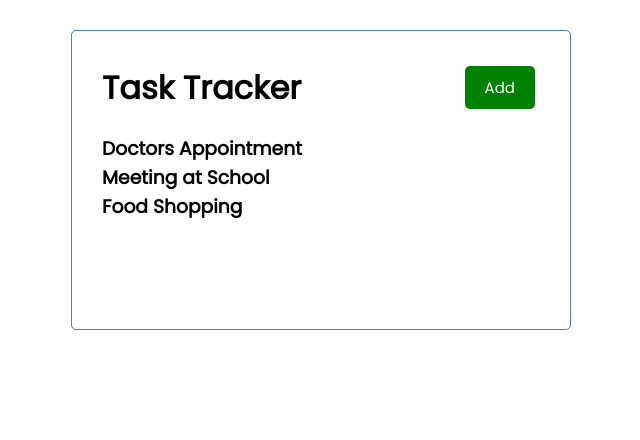
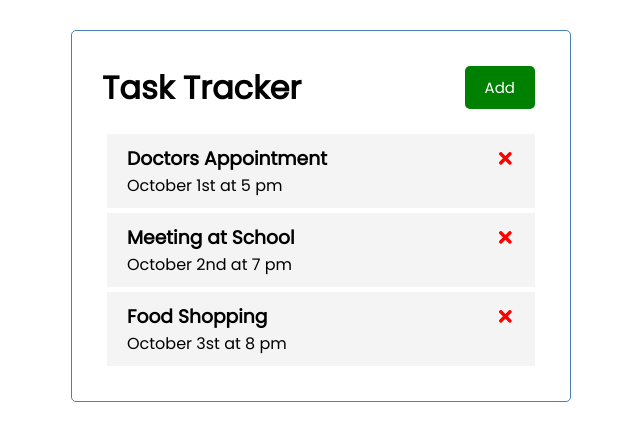
Before and after one commit to Mohammed-Sibahi/react101, a React (Create React App) app in the folder react-task-tracker/: page / in a window 1280 px wide. Shown: the top 440 px of the page, without its empty margins (319-959 px from the left). Built offline with nearby package versions, Linux system fonts and the light colour scheme.

Commit message:
install react-icons

```diff
--- a/react-task-tracker/package.json
+++ b/react-task-tracker/package.json
@@ -8,6 +8,7 @@
     "@testing-library/user-event": "^12.8.3",
     "react": "^17.0.2",
     "react-dom": "^17.0.2",
+    "react-icons": "^4.3.1",
     "react-scripts": "4.0.3",
     "web-vitals": "^1.1.2"
   },
--- a/react-task-tracker/src/components/Task.js
+++ b/react-task-tracker/src/components/Task.js
@@ -0,0 +1,12 @@
+import { FaTimes } from 'react-icons/fa';
+
+const Task = ({ task }) => {
+    return (
+        <div className='task'>
+            <h3>{task.text} <FaTimes style={{ color: 'red', cursor: 'pointer' }} /></h3>
+            <p>{task.day}</p>
+        </div>
+    )
+}
+
+export default Task
--- a/react-task-tracker/src/components/Tasks.js
+++ b/react-task-tracker/src/components/Tasks.js
@@ -1,3 +1,5 @@
+import Task from './Task'
+
 
 
 const Tasks = ({ tasks }) => {
@@ -5,7 +7,7 @@
   return (
     <>
       {tasks.map((task) => (
-        <h3 key={task.id}>{task.text}</h3>
+        <Task key={task.id} task={task} />
       ))}
     </>
   );
```
Also changed, not shown: 1 other file (tests, documents, lock files or other folders).
